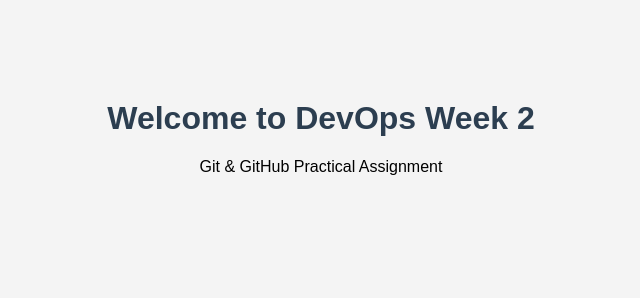
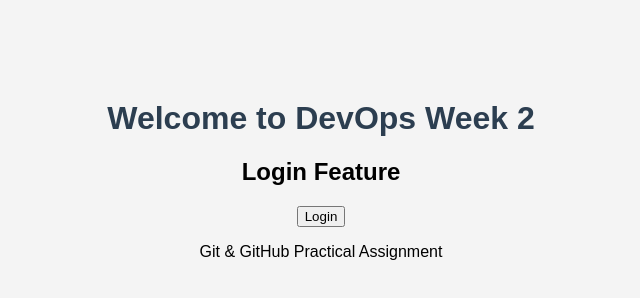
Before and after one commit to Anshu-Mourya/DevOps-Week02, a plain HTML site: page index.html in a window 1280 px wide. Shown: the whole page, without its empty margins (319-959 px from the left). Drawn offline with Linux system fonts and the light colour scheme.

Commit message:
Added login button

```diff
--- a/index.html
+++ b/index.html
@@ -6,6 +6,9 @@
 </head>
 <body>
     <h1>Welcome to DevOps Week 2</h1>
+    <h2>Login Feature</h2>
+
+<button>Login</button>
     <p>Git & GitHub Practical Assignment</p>
 
     <script src="script.js"></script>
```
